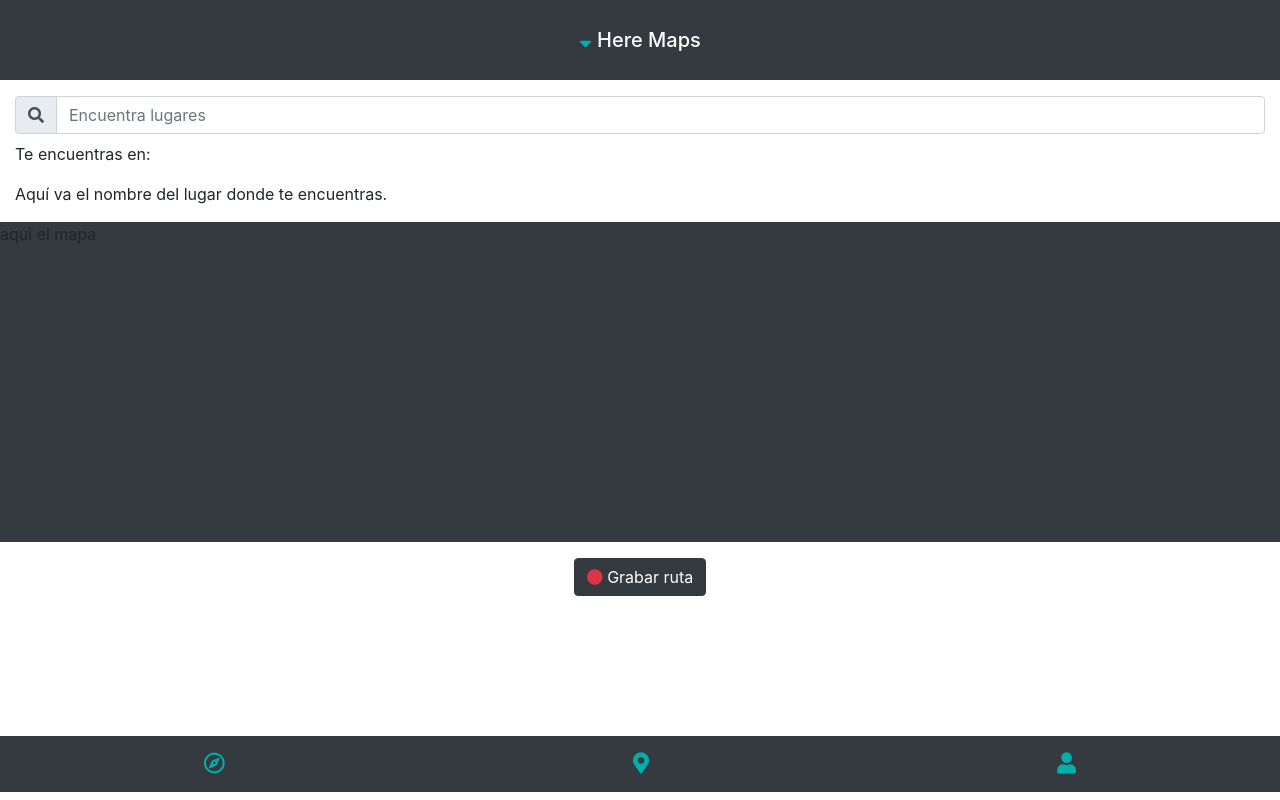
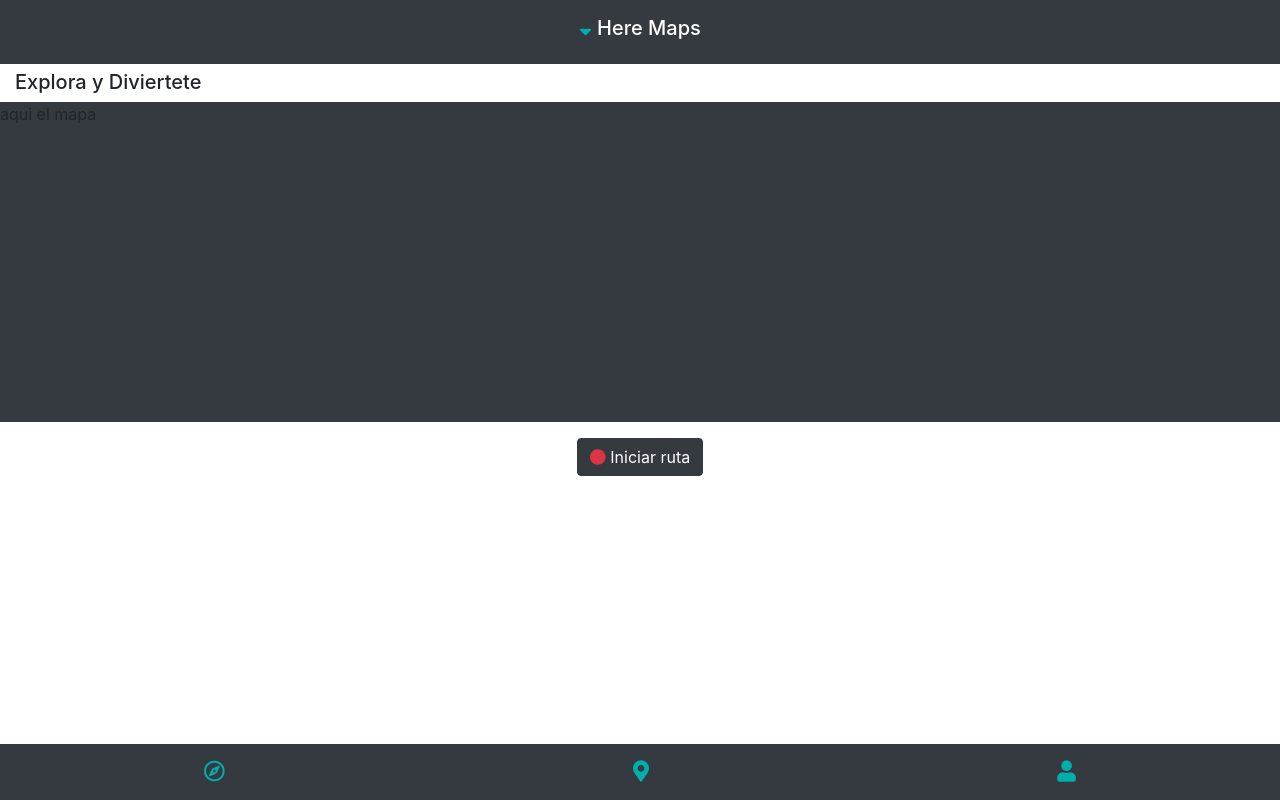
Before and after one commit to Rocciescobar/HereMaps, a React app: page / in a window 1280 px wide. Built offline with nearby package versions, Linux system fonts and the light colour scheme.

Commit message:
añadiendo rama explore-trail

```diff
--- a/src/components/App.js
+++ b/src/components/App.js
@@ -4,6 +4,7 @@
 import Footer from './Footer'
 import Social from './Social'
 import NewTrails from './NewTrails'
+import StartTrail from './StartTrail'
 
 const App = () => (
   <div>
@@ -12,7 +13,8 @@
     {/* <Home /> */}
     {/* <Profile /> */}
     {/* <Social/> */}
-    <Main/>
+    {/* <Main/> */}
+    <StartTrail/>
     <Footer />
   </div>
 )
--- a/src/components/Footer.js
+++ b/src/components/Footer.js
@@ -2,8 +2,8 @@
 import { Link } from 'react-router-dom';
 
 const Footer = () => (
-  <div>
-    <div className="bg-dark text-white d-flex justify-content-around py-3">
+  <div className="">
+    <div className="bg-dark text-white d-flex justify-content-around py-3 fixed-bottom">
       <span><Link to='/profile'><i className="far fa-compass text-aqua fa-lg"></i></Link></span>
       <span><Link to='/'><i className="fas fa-map-marker-alt text-aqua fa-lg"></i></Link></span>
       <span><Link to='/profile'><i className="fas fa-user text-aqua fa-lg"></i></Link></span>
--- a/src/components/Header.js
+++ b/src/components/Header.js
@@ -2,8 +2,8 @@
 
 const Header = () => (
   <div>
-    <nav className="navbar navbar-dark bg-dark vh-10">
-      <span className="navbar-brand mb-0 h1 mx-auto"><i className="fas fa-sort-down text-aqua"></i> Here Maps</span>
+    <nav className="navbar navbar-dark bg-dark fixed-top">
+      <span className="navbar-brand h1 mx-auto"><i className="fas fa-sort-down text-aqua"></i> Here Maps</span>
     </nav>
   </div>
 )
--- a/src/components/Home.js
+++ b/src/components/Home.js
@@ -1,8 +1,8 @@
 import React from 'react';
 
 const Home = () => (
-  <div className="vh-80">
-    <form className="mt-3">
+  <div className="mt-7">
+    <form className="">
       <div className="col-auto">
         <label className="sr-only">Username</label>
         <div className="input-group mb-2">
--- a/src/components/NewTrails.js
+++ b/src/components/NewTrails.js
@@ -2,11 +2,10 @@
 
 const NewTrails = () => (
   <div>
-    <div className="vh-80">
-      <div className="container">
+    <div className="">
+      <div className="container mt-7">
       <img className="img-trail" src="mountains.svg" alt="mountains"/>
        <span className="text-uppercase font-weight-bold ml-2 text-aqua">Descubre nuevas rutas</span>
-
         <div className=" row">
           <div className="col-sm-10 my-2">
             <div className="card bg-light">
--- a/src/components/Profile.js
+++ b/src/components/Profile.js
@@ -1,7 +1,7 @@
 import React from 'react';
 
 const Profile = () => (
-  <div className="container">
+  <div className="container mt-7">
     <div className="row my-3">
       <div className="col-4">
         <img className="img-fluid" src="https://user-images.githubusercontent.com/32296142/37617229-801944a0-2b80-11e8-9a04-2646a54ff368.png" alt="usuario"/>
--- a/src/components/Social.js
+++ b/src/components/Social.js
@@ -2,7 +2,7 @@
 
 const Social = () => (
   <div>
-    <div className="container vh-80">
+    <div className="container mt-7">
       <div className="row p-3 my-3 mx-2 border border-secondary rounded">
         <div className="col-md-4"><a><i className="fab fa-facebook-square text-aqua fa-lg mr-1"></i>compartir con whatsapp</a></div>
       </div>
--- /dev/null
+++ b/src/components/StartTrail.js
@@ -0,0 +1,14 @@
+import React from 'react';
+
+const StartTrail = () => (
+  <div className="mt-7">
+    <div className="col-auto">
+      <h5>Explora y Diviertete</h5>
+    </div>
+    <div className="mapRoute vh-40 bg-dark">aqui el mapa</div>
+    <div className="d-flex justify-content-center my-3">
+      <button type="button" className="btn btn-dark"><i className="fas fa-circle text-danger"></i> Iniciar ruta</button>
+    </div>
+  </div>
+)
+export default StartTrail
--- a/style/style.css
+++ b/style/style.css
@@ -9,15 +9,11 @@
 .border-aqua {
   border-color: #00afaa
 }
-
+.mt-7{
+  margin-top: 70px;
+}
 .vh-40 {
   height: 40vh;
-}
-.vh-80 {
-  height: 80vh;
-}
-.vh-10 {
-  height: 10vh;
 }
 .img-trail {
   width: 20%;
```
